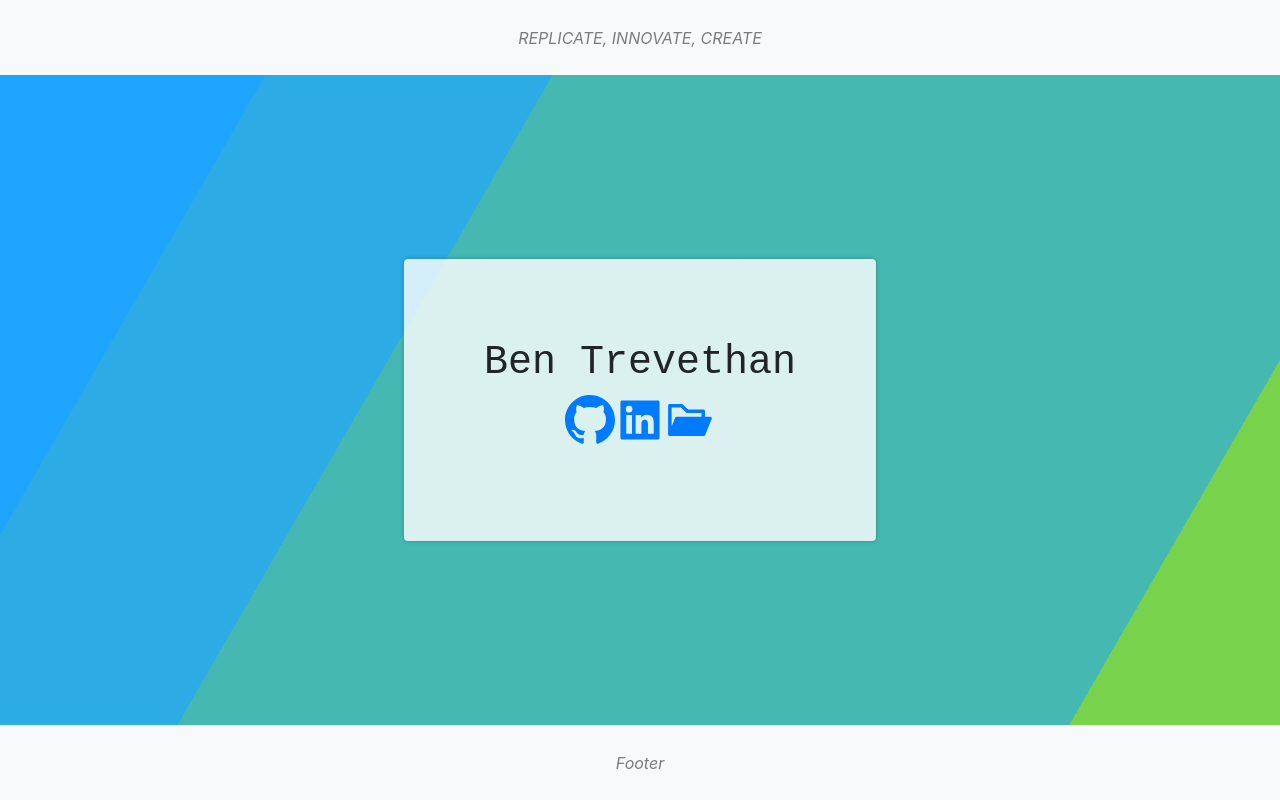
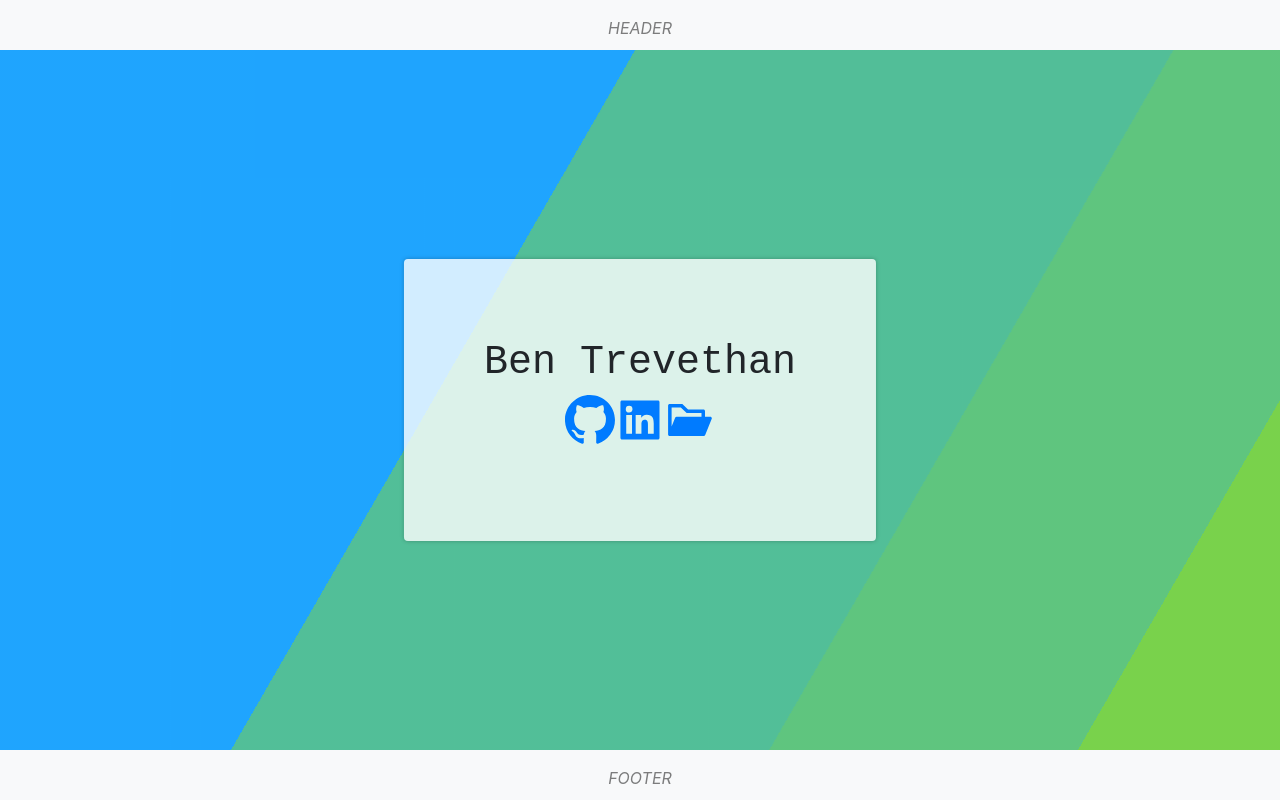
Before and after one commit to bendemic90/react-portfolio, a React (Create React App) app: page / in a window 1280 px wide. Built offline with nearby package versions, Linux system fonts and the light colour scheme; the HTML template or start-up script is replaced by a standard one.

Commit message:
pixel fixes to header and footer

```diff
--- a/src/App.css
+++ b/src/App.css
@@ -54,7 +54,7 @@ body {
   position:fixed;
   left:0px;
   bottom:0px;
-  height:75px;
+  height:50px;
   width:100%;
   background:#999;
 }
@@ -63,7 +63,7 @@ body {
   position:fixed;
   left:0px;
   top:0px;
-  height:75px;
+  height:50px;
   width:100%;
   background:#999;
 }
--- a/src/App.js
+++ b/src/App.js
@@ -8,9 +8,7 @@ function App() {
   return (
     <div className="App">
       <Nav />
-      <div className="jumboContainer">
       <Jumbo />
-      </div>
       <Footer />
     </div>
   );
--- a/src/components/Footer.js
+++ b/src/components/Footer.js
@@ -2,7 +2,7 @@ export default function Footer() {
     return (
         <footer id="footer" className="navbar navbar-light justify-content-center footer bg-light">
             <span className="navbar-text">
-                <i>Footer</i>
+                <i>FOOTER</i>
             </span>
         </footer>
     )
--- a/src/components/Nav.js
+++ b/src/components/Nav.js
@@ -2,7 +2,7 @@ export default function Nav() {
     return (
         <header id="header" className="navbar navbar-light justify-content-center bg-light">
             <span className="navbar-text">
-                <i>REPLICATE, INNOVATE, CREATE</i>
+                <i>HEADER</i>
             </span>
         </header>
     )
--- a/src/components/Project.js
+++ b/src/components/Project.js
@@ -7,7 +7,6 @@ function Project() {
             <h1>project</h1>
         </div>
     )
-
 }
 
 export default Project;
```
